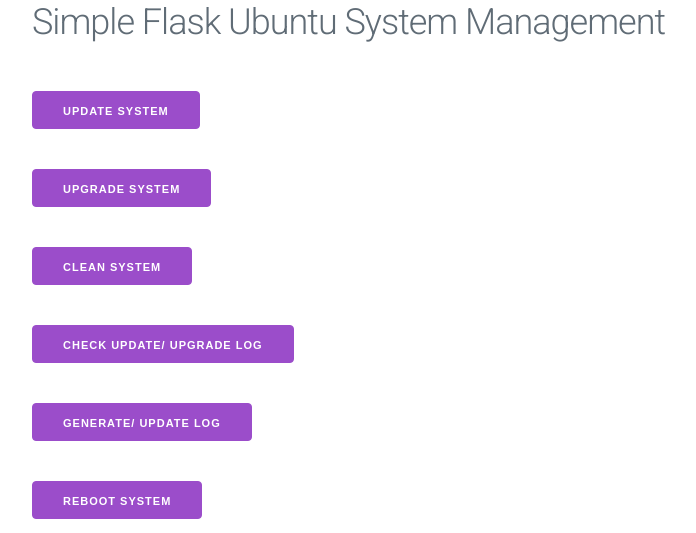
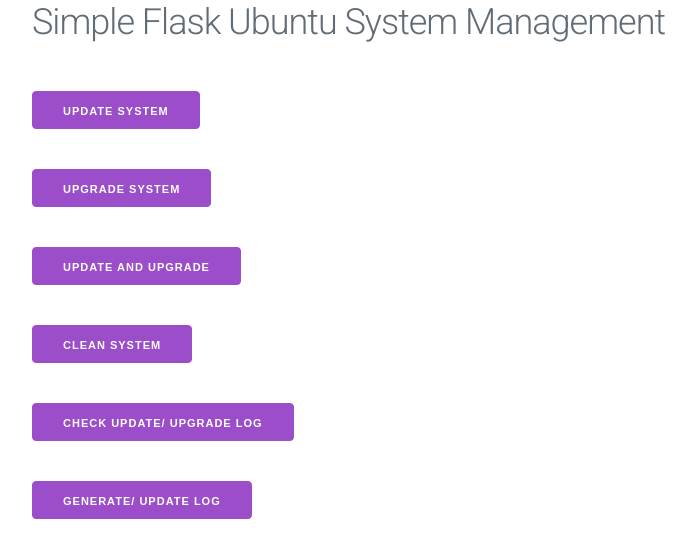
Before and after one commit to Marundu/simple-flask-ubuntu-system-management, a Flask app: page / in a window 1280 px wide. Shown: the top 533 px of the page, without its empty margins (228-924 px from the left). Run offline with Flask 2, Linux system fonts and the light colour scheme.

Commit message:
Option to update and upgrade at the same time

```diff
--- a/app.py
+++ b/app.py
@@ -35,6 +35,14 @@
     flash('Your system will now upgrade.')
     os.system('sudo apt upgrade -y')
     flash('Upgrade complete!')
+    return redirect(url_for('home'))
+
+@app.route('/update_upgrade', methods=['POST'])
+def update_upgrade():
+    update_upgrade=request.form.get('update_upgrade')
+    flash('Your system will now update and upgrade.')
+    os.system('sudo apt upgrade -y && sudo apt upgrade -y')
+    flash('Update and upgrade complete!')
     return redirect(url_for('home'))
 
 @app.route('/clean', methods=['POST'])
--- a/templates/home.html
+++ b/templates/home.html
@@ -26,6 +26,10 @@
         <input type="submit" value="Upgrade System" />
       </form>
 
+      <form action="/update_upgrade" method="POST">
+        <input type="submit" value="Update and Upgrade" />
+      </form>
+
       <form action="/clean" method="POST">
         <input type="submit" value="Clean System" />
       </form>
```
